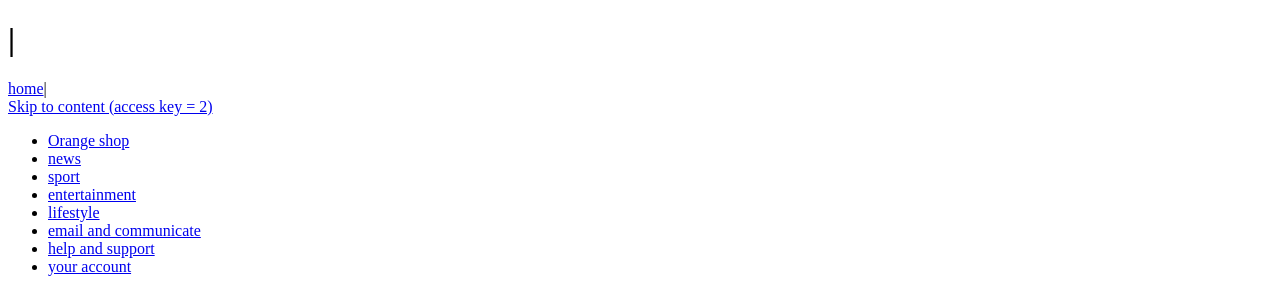
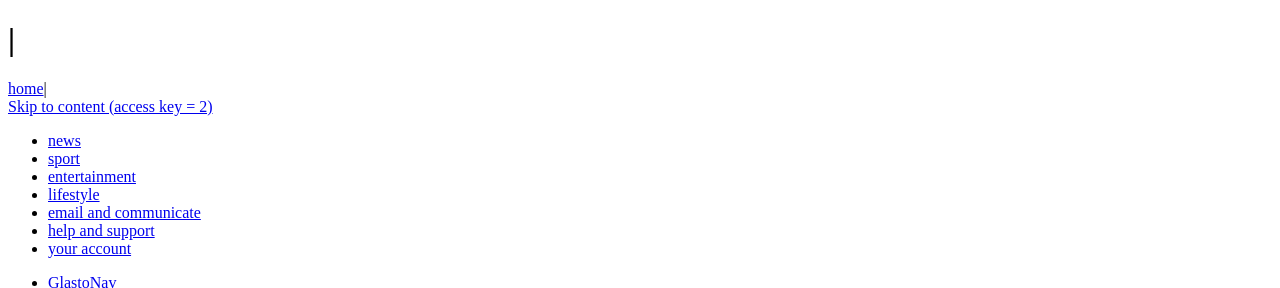
Before and after one commit to ped4enko/glastonav.co.uk, a plain HTML site: page pp.html in a window 1280 px wide. Shown: the top 288 px of the page. Drawn offline with Linux system fonts and the light colour scheme.

Commit message:
Update pp.html

```diff
--- a/pp.html
+++ b/pp.html
@@ -24,14 +24,13 @@
 
 <div id="nav_list">
 	<ul>
-		<li class="nav_shop"><a href="http://shop.orange.co.uk/shop/index?WT.svl=3"><em></em>Orange shop</a></li>
-		<li class="nav_news"><a href="/news"><em></em>news</a></li>
-		<li class="nav_sport"><a href="/sport"><em></em>sport</a></li>
-		<li class="nav_ents"><a href="/entertainment"><em></em>entertainment</a></li>
-		<li class="nav_life"><a href="/lifestyle"><em></em>lifestyle</a></li>
-		<li class="nav_email"><a href="/emailandcommunicate"><em></em>email and communicate</a></li>
-		<li class="nav_help"><a href="/helpandsupport"><em></em>help and support</a></li>
-		<li class="nav_account"><a href="/youraccount"><em></em>your account</a></li>
+		<li class="nav_news"><a href="/news">news</a></li>
+		<li class="nav_sport"><a href="/sport">sport</a></li>
+		<li class="nav_ents"><a href="/entertainment">entertainment</a></li>
+		<li class="nav_life"><a href="/lifestyle">lifestyle</a></li>
+		<li class="nav_email"><a href="/emailandcommunicate">email and communicate</a></li>
+		<li class="nav_help"><a href="/helpandsupport">help and support</a></li>
+		<li class="nav_account"><a href="/youraccount">your account</a></li>
 	</ul>
 </div>
 <div id="nav_spacer"></div>
@@ -47,7 +46,7 @@
 			<!--LEFT NAVIGATION-->
 			<div id="leftNavigation">
 				<ul>
-					<li class="selected"><span><a href="index.html">GlastoNav</a></span></li>
+					<li class="selected"><span><a href="/index.html">GlastoNav</a></span></li>
 					<li><span><a href="demo.html">demo</a></span></li>
 					<li><span><a href="faq.html">help</a></span></li>
 				</ul>
```
